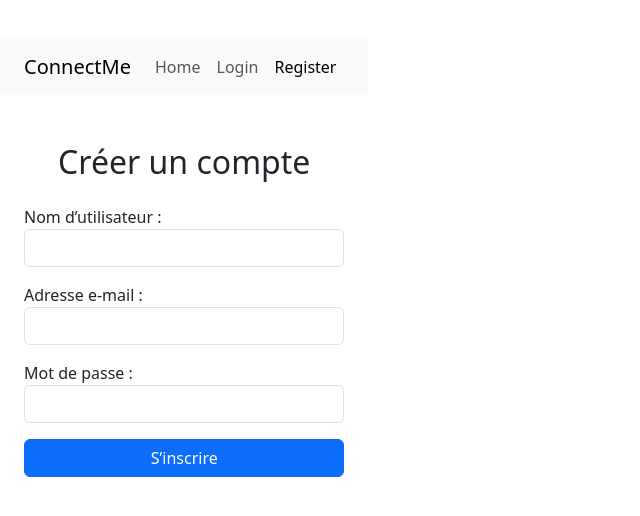
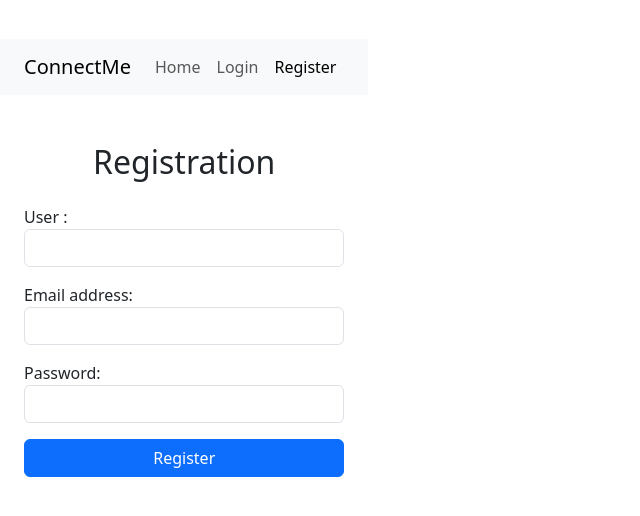
Before and after one commit to BarbFlegel/connectme, a React (Vite) app: page /#/register in a window 1280 px wide. Shown: the part 142-658 px from the top of the page, without its empty margins (0-640 px from the left). Built offline with nearby package versions, Linux system fonts and the light colour scheme; no server answers.

Commit message:
translation

```diff
--- a/src/pages/Login.jsx
+++ b/src/pages/Login.jsx
@@ -16,6 +16,7 @@ export default function Login() {
     return <Navigate to="/home" replace />;
   }
 
+  //not needed
   const handleSubmit = async (e) => {
     e.preventDefault();
     setError("");
--- a/src/pages/Profile.jsx
+++ b/src/pages/Profile.jsx
@@ -5,7 +5,7 @@ export default function Profile() {
 
   if (!user) return null;
 
-  const displayName = profile?.username || user.email; // ← we will use it
+  const displayName = profile?.username || user.email;
 
   return (
     <div className="container mt-5" style={{ maxWidth: "600px" }}>
--- a/src/pages/Register.jsx
+++ b/src/pages/Register.jsx
@@ -23,7 +23,6 @@ export default function Register() {
     try {
       const cred = await createUserWithEmailAndPassword(auth, email, password);
 
-      // Save extra fields in Firestore (username, email, createdAt)
       await setDoc(doc(db, "users", cred.user.uid), {
         username,
         email,
@@ -45,14 +44,14 @@ export default function Register() {
 
   return (
     <div className="container mt-5" style={{ maxWidth: "400px" }}>
-      <h2 className="mb-4 text-center">Créer un compte</h2>
+      <h2 className="mb-4 text-center">Registration</h2>
 
       {error && <div className="alert alert-danger">{error}</div>}
       {info && <div className="alert alert-info">{info}</div>}
 
       <form onSubmit={handleSubmit}>
         <div className="mb-3">
-          <label>Nom d’utilisateur :</label>
+          <label>User :</label>
           <input
             className="form-control"
             value={username}
@@ -62,7 +61,7 @@ export default function Register() {
         </div>
 
         <div className="mb-3">
-          <label>Adresse e-mail :</label>
+          <label>Email address:</label>
           <input
             className="form-control"
             type="email"
@@ -73,7 +72,7 @@ export default function Register() {
         </div>
 
         <div className="mb-3">
-          <label>Mot de passe :</label>
+          <label>Password:</label>
           <input
             className="form-control"
             type="password"
@@ -84,7 +83,7 @@ export default function Register() {
         </div>
 
         <button type="submit" className="btn btn-primary w-100">
-          S’inscrire
+          Register
         </button>
       </form>
     </div>
```
